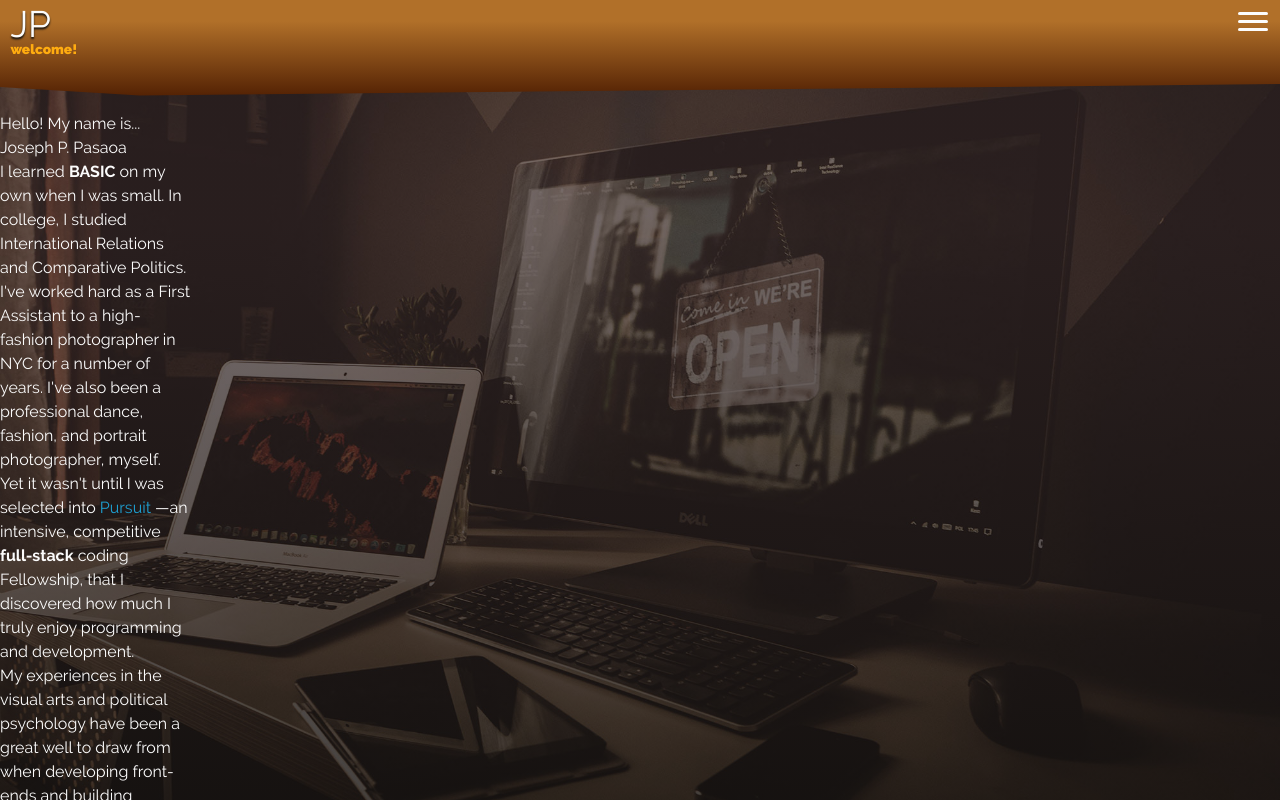
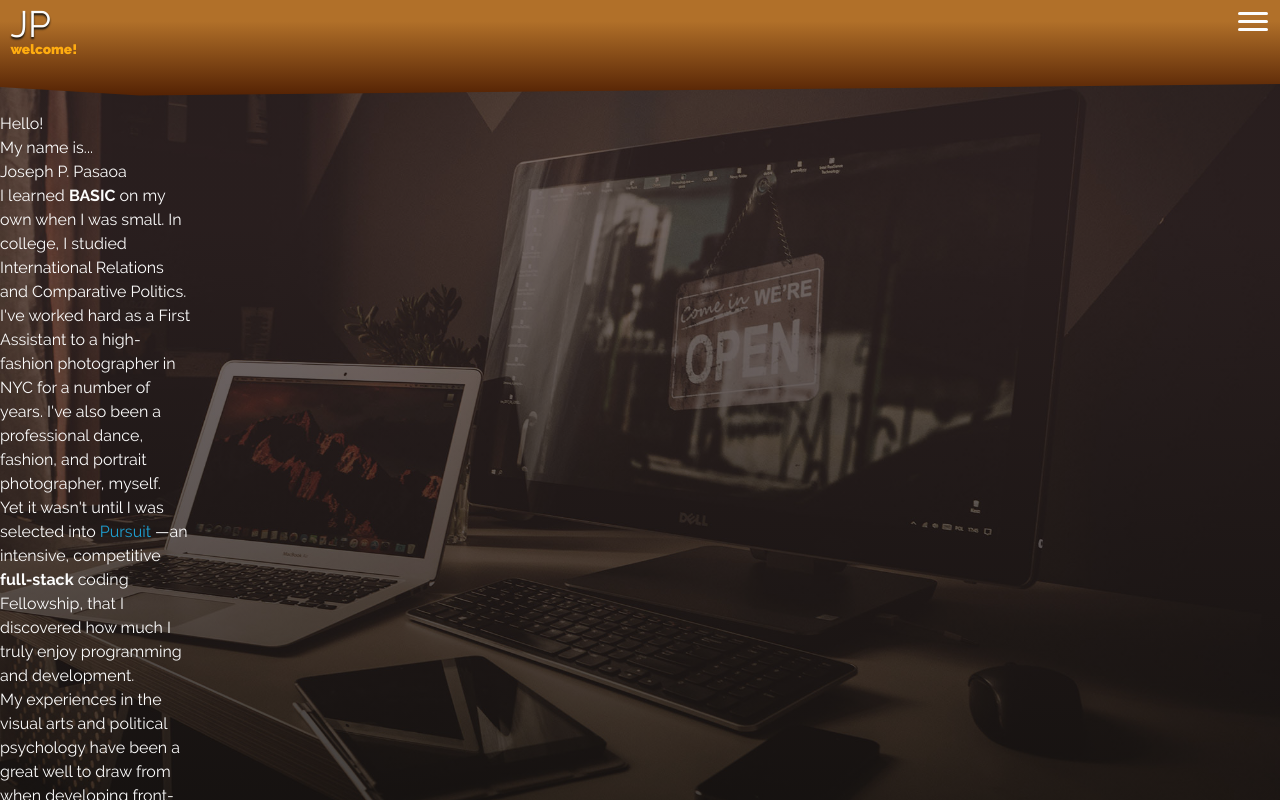
Before and after one commit to joseph-p-pasaoa/my-portfolio-site-v1-redraw--react-ts, a React (Create React App) app: page / in a window 1280 px wide. Built offline with nearby package versions, Linux system fonts and the light colour scheme.

Commit message:
setup homepage jsx

```diff
--- a/src/components/Stage.tsx
+++ b/src/components/Stage.tsx
@@ -10,7 +10,7 @@ const Stage: React.FC<StageProps> = ({ children }) => {
    const toggleNavCollapse = useAccordionToggle("");
 
    return (
-      <div className="stage" onClick={toggleNavCollapse}>
+      <div className="stage" onClick={toggleNavCollapse}>  {/* closes topbar accordion if open */}
          {children}
       </div>
    );
--- a/src/pages/HomePage.tsx
+++ b/src/pages/HomePage.tsx
@@ -1,11 +1,15 @@
 import React from 'react';
-import Button from 'react-bootstrap/Button';
+
 
 const HomePage = () => {
    return(
-		<>
-			Hello! My name is...<br />
-			Joseph P. Pasaoa<br />
+      <section className='home-page'>
+         <div className="firstline">
+            <div className="greeting">Hello!</div>
+            <div className="pre-name">My name is...</div>
+         </div>
+<div className="name">Joseph P. Pasaoa</div>
+
          <p className="paragraph-copy">I learned <strong>BASIC</strong> on my own when I was small. In college, I studied International Relations and Comparative Politics.</p>
 
          <p className="paragraph-copy">I've worked hard as a First Assistant to a high-fashion photographer in NYC for a number of years. I've also been a professional dance, fashion, and portrait photographer, myself.</p>
@@ -17,9 +21,7 @@ const HomePage = () => {
          <p className="paragraph-copy">I'm looking to find an <strong>rich and diverse environment</strong> where I can grow doubly as an engineer and as a <strong>teammate</strong>.</p>
 
          <p className="paragraph-copy">Thank you for visiting. Please, have a fun look around!</p>
-
-			<Button>False</Button>
-		</>
+      </section>
    );
 }
 
```
Lines whose indentation alone changed are shown as unchanged.
